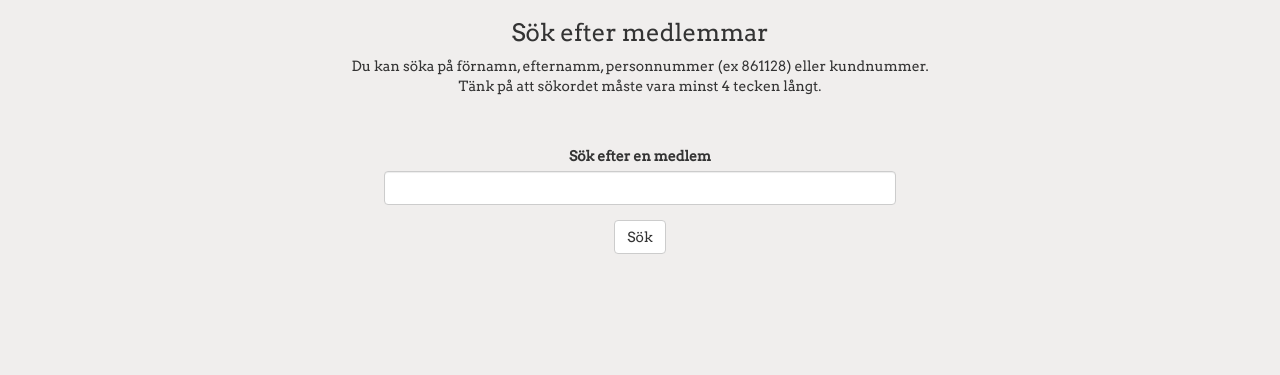
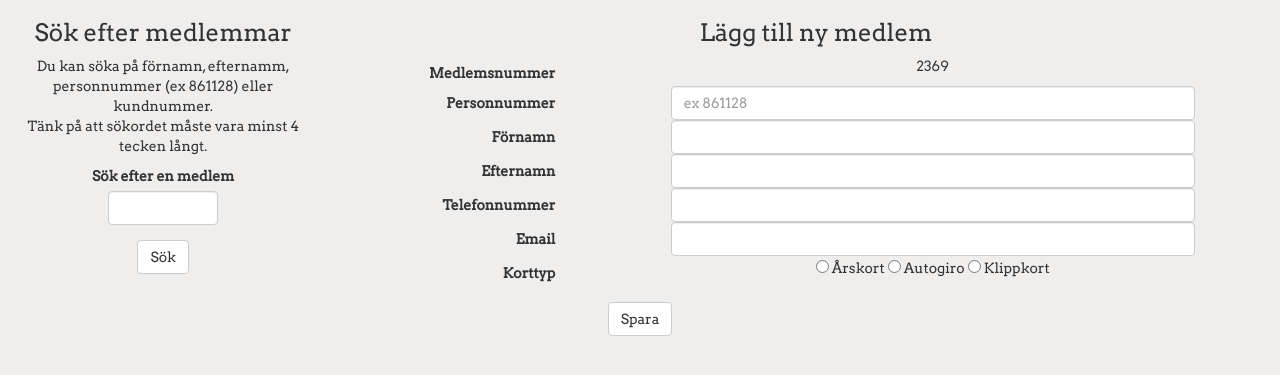
Before and after one commit to molvig/atletica_backend_work, a PHP site: page /medlem.php in a window 1280 px wide. Shown: the part 90-465 px from the top of the page. Run offline with PHP 8.4, Linux system fonts and the light colour scheme; some libraries are stand-ins or nearby versions.

Commit message:
Formulär medlem
Ett formulär för nya medlemmar.

```diff
--- a/medlem.php
+++ b/medlem.php
@@ -3,12 +3,10 @@
 
 
 
-<div class="table-responsive">
+<div class="grid_3">
 	<center><h3>Sök efter medlemmar </h3>
 	<p>Du kan söka på förnamn, efternamm, personnummer (ex 861128) eller kundnummer. <br> Tänk på att sökordet måste vara minst 4 tecken långt. </p>
 
-<br>
-<br>
 	<form role="form" method="GET" action="search.php">
   <div class="form-group">
     <label for="medlem">Sök efter en medlem</label>
@@ -17,7 +15,39 @@
   <button type="submit" name="submit"  class="btn btn-default">Sök</button>
 </form>
 </center>
+</div>
 
 
 
+	<center><h3>Lägg till ny medlem </h3>
+
+
+
+	<form class="form-horizontal" role="form" action="#" method="post">
+  <div class="form-group">
+  	<label for="fnamn" class="col-sm-2 control-label" >Medlemsnummer</label>
+   		<p>2369</p>
+    <label for="pnummer" class="col-sm-2 control-label">Personnummer</label>
+    	<input type="text" class="form-control" name="pnummer" id="pnummer" placeholder="ex 861128">
+    <label for="fnamn" class="col-sm-2 control-label">Förnamn</label>
+    	<input type="text" class="form-control" name="fnamn" id="fnamn" placeholder="">
+    <label for="enamn" class="col-sm-2 control-label">Efternamn</label>
+    	<input type="text" class="form-control" name="enamn" id="enamn" placeholder="">
+   	<label for="tele" class="col-sm-2 control-label">Telefonnummer</label>
+    	<input type="tel" class="form-control" name="tele" id="tele" placeholder="">
+   	<label for="email" class="col-sm-2 control-label">Email</label>
+    	<input type="email" class="form-control" name="email" id="mail" placeholder="">
+    <label for="korttyp" class="col-sm-2 control-label">Korttyp</label>
+
+		  <input type="radio" name="korttyp" value="year"> Årskort
+		  <input type="radio" name="korttyp" value="ag"> Autogiro
+		  <input type="radio" name="korttyp" value="klipp"> Klippkort
+
+  </div>
+  <button type="submit" name="submit"  class="btn btn-default">Spara</button>
+</form>
+</center>
+<br>
+
+
 <?php include("inc/footer.php"); ?>
```
Also changed, not shown: admin.php (+4 -4 lines), andra_pass.php (+10 -1 lines), search.php (+5 -5 lines).
